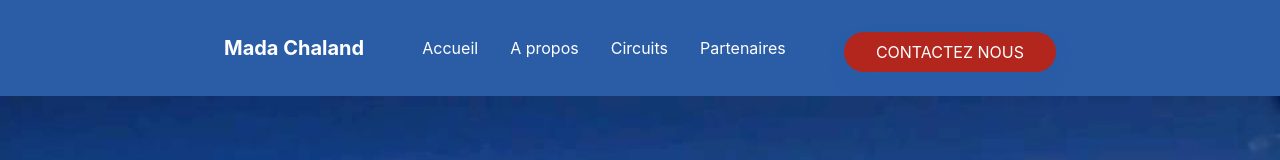
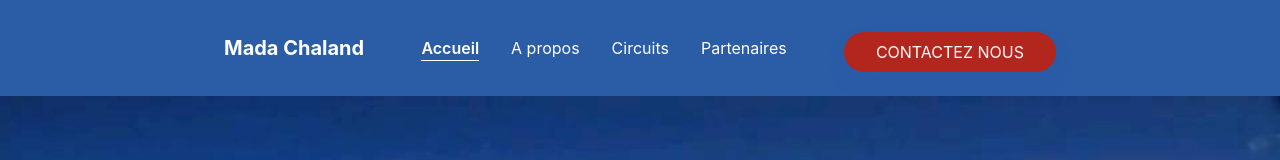
Before and after one commit to narisraz/mada-chaland, a React (Create React App) app: page / in a window 1280 px wide. Shown: the top 160 px of the page. Built offline with nearby package versions, Linux system fonts and the light colour scheme; no server answers.

Commit message:
💄 Home is active

```diff
--- a/src/components/header.js
+++ b/src/components/header.js
@@ -5,7 +5,12 @@ export default function Header() {
     <div className="flex justify-between items-center px-56 h-24 text-onPrimary w-full bg-primary">
       <div className="font-bold text-xl">Mada Chaland</div>
       <ul className="flex gap-8 justify-center items-center">
-        <NavLink to="/">
+        <NavLink
+          to="/"
+          className={({ isActive }) =>
+            isActive ? "border-b border-onPrimary font-semibold" : ""
+          }
+        >
           <li className="hover:border-b hover:border-onPrimary hover:font-semibold duration-150 cursor-pointer">
             Accueil
           </li>
```
